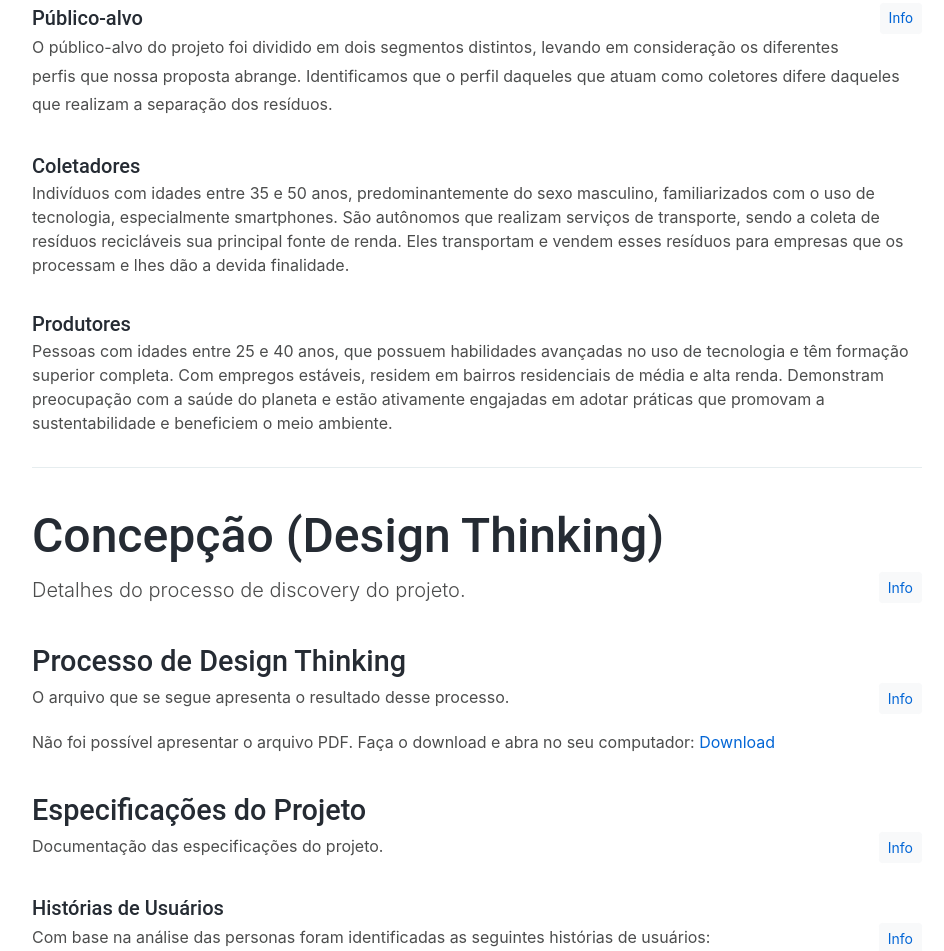
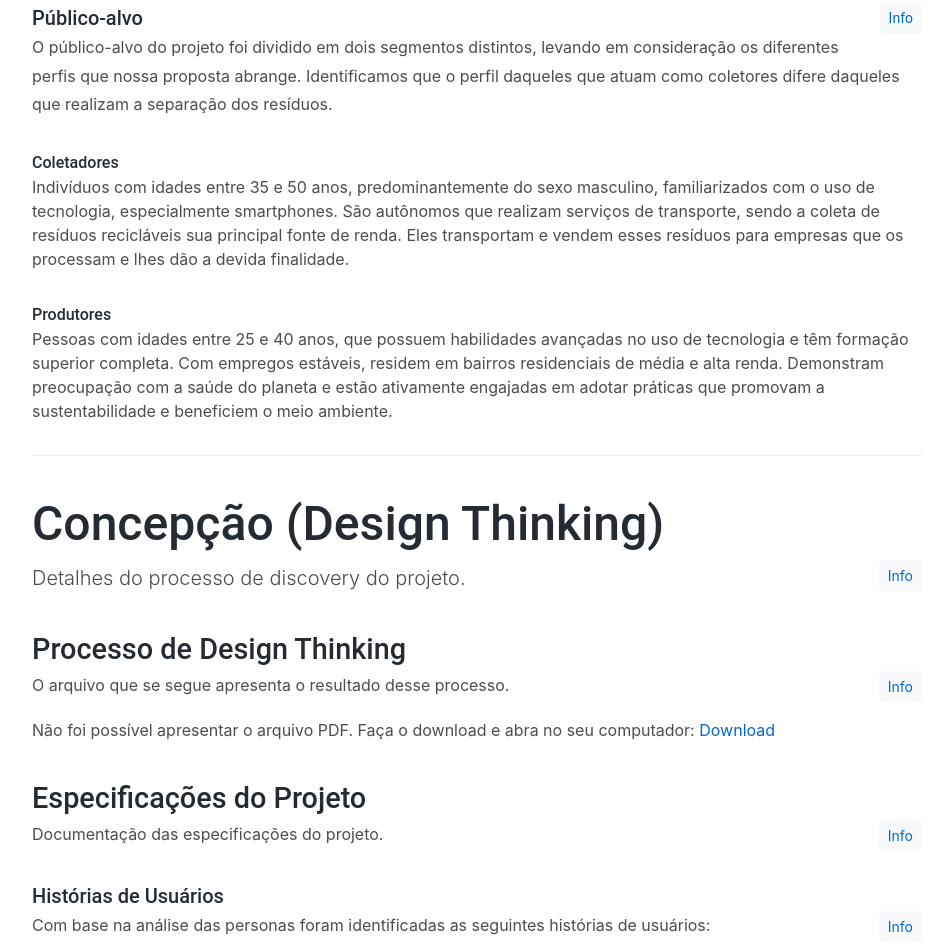
Before and after one commit to ICEI-PUC-Minas-PPLES-TI/plf-es-2024-1-ti1-0387100-reciclo, a plain HTML site: page docs/index.html in a window 1280 px wide. Shown: the part 1636-2587 px from the top of the page, without its empty margins (293-1237 px from the left). Drawn offline with Linux system fonts and the light colour scheme.

Commit message:
correção subtitulo

```diff
--- a/docs/index.html
+++ b/docs/index.html
@@ -217,9 +217,9 @@
               </div>
               <p>
                 O público-alvo do projeto foi dividido em dois segmentos distintos, levando em consideração os diferentes perfis que nossa proposta abrange. Identificamos que o perfil daqueles que atuam como coletores difere daqueles que realizam a separação dos resíduos.
-                <h5>Coletadores</h5>
+                <h6>Coletadores</h6>
                 Indivíduos com idades entre 35 e 50 anos, predominantemente do sexo masculino, familiarizados com o uso de tecnologia, especialmente smartphones. São autônomos que realizam serviços de transporte, sendo a coleta de resíduos recicláveis sua principal fonte de renda. Eles transportam e vendem esses resíduos para empresas que os processam e lhes dão a devida finalidade.
-                <h5>Produtores</h5>
+                <h6>Produtores</h6>
                 Pessoas com idades entre 25 e 40 anos, que possuem habilidades avançadas no uso de tecnologia e têm formação superior completa. Com empregos estáveis, residem em bairros residenciais de média e alta renda. Demonstram preocupação com a saúde do planeta e estão ativamente engajadas em adotar práticas que promovam a sustentabilidade e beneficiem o meio ambiente.</p>
             </section>
 
```
